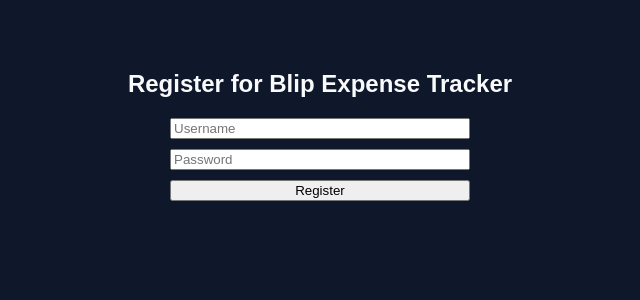
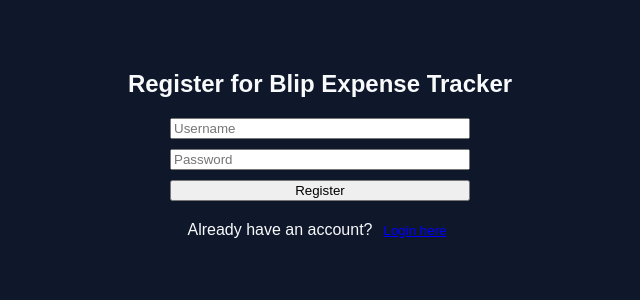
Before and after one commit to rafaelf2014/Blip_ExpenseTracker, a React (Vite) app in the folder FrontEnd/: page / in a window 1280 px wide. Shown: the top 300 px of the page, without its empty margins (320-960 px from the left). Built offline with nearby package versions, Linux system fonts and the light colour scheme.

Commit message:
login form and register/login toggle, also database integration

```diff
--- a/FrontEnd/src/components/AuthPage.tsx
+++ b/FrontEnd/src/components/AuthPage.tsx
@@ -1,35 +1,41 @@
 import { useState } from 'react';
 import { useNavigate } from 'react-router-dom';
+import type { SubmitEventHandler } from 'react';
 
 export default function AuthPage() {
   const [username, setUsername] = useState('');
   const [password, setPassword] = useState('');
+  const [isLogin, setIslogin] = useState(false);
   const navigate = useNavigate();
 
-  const handleRegister = async (e: React.FormEvent) => {
+  const handleSubmit: SubmitEventHandler<HTMLFormElement> = async (e) => {
     e.preventDefault(); // Stops the page from refreshing
 
+    const endpoint = isLogin ? 'api/login' : 'api/register';
+
     // Send the data to our Node.js backend!
-    const response = await fetch('http://localhost:5000/api/register', {
+    const response = await fetch(`http://localhost:5000/${endpoint}`, {
       method: 'POST',
       headers: { 'Content-Type': 'application/json' },
       body: JSON.stringify({ username, password })
     });
 
+    const data = await response.json();
+
     if (response.ok) {
-      alert("Registration successful!");
+      alert(data.message);
       // Send them to the main app
       navigate('/dashboard');
     } else {
-      const data = await response.json();
       alert("Error: " + data.error);
     }
   };
 
   return (
     <div style={{ padding: '50px', textAlign: 'center' }}>
-      <h2>Register for Blip Expense Tracker</h2>
-      <form onSubmit={handleRegister} style={{ display: 'flex', flexDirection: 'column', width: '300px', margin: '0 auto', gap: '10px' }}>
+      <h2>{isLogin ? "Login in to" : "Register for"} Blip Expense Tracker</h2>
+
+      <form onSubmit={handleSubmit} style={{ display: 'flex', flexDirection: 'column', width: '300px', margin: '0 auto', gap: '10px' }}>
         <input
           type="text"
           placeholder="Username"
@@ -44,8 +50,18 @@
           onChange={(e) => setPassword(e.target.value)}
           required
         />
-        <button type="submit">Register</button>
+        <button type="submit">{isLogin ? "Login" : "Register"}</button>
       </form>
+
+      <p style={{ marginTop: '20px' }}>
+        {isLogin ? "Don't have an account?" : "Already have an account?"}
+        <button
+            type="button"
+            onClick={() => setIslogin(!isLogin)}
+            style={{background: 'none', border: 'none', color: 'blue', cursor: 'pointer', textDecoration: 'underline', marginLeft: '5px'}}>
+          {isLogin ? "Register here" : "Login here"}
+        </button>
+      </p>
     </div>
   );
 }
```
Also changed, not shown: 2 other files (tests, documents, lock files or other folders).
